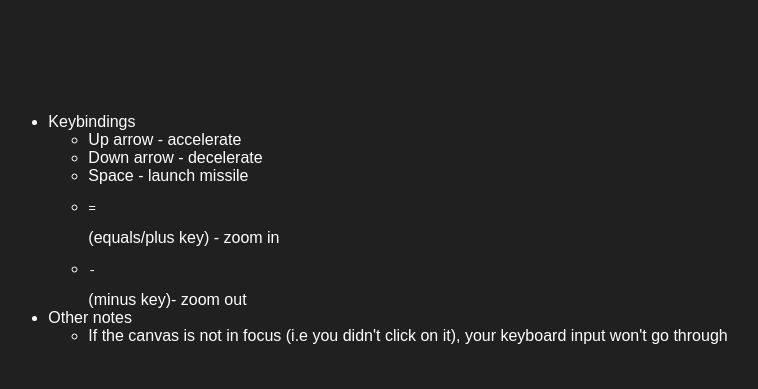
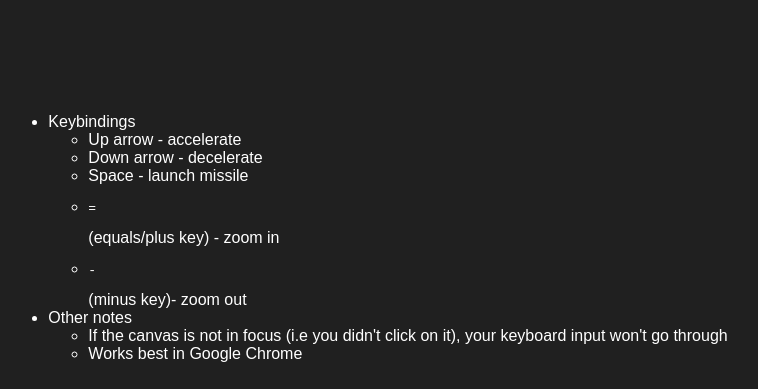
Before and after one commit to ritikmishra/tactician, a plain HTML site: page tactician-bevy/index.html in a window 1280 px wide. Shown: the part 411-800 px from the top of the page, without its empty margins (272-1030 px from the left). Drawn offline with Linux system fonts and the light colour scheme; a script that the page names is missing.

Commit message:
add note that it works best in google chrome

```diff
--- a/tactician-bevy/index.html
+++ b/tactician-bevy/index.html
@@ -59,6 +59,7 @@
       <li>Other notes</li>
       <ul>
         <li>If the canvas is not in focus (i.e you didn't click on it), your keyboard input won't go through</li>
+        <li>Works best in Google Chrome</li>
       </ul>
     </ul>
     <img id="loading" src="https://fonts.gstatic.com/s/i/materialicons/sync/v12/24px.svg">
```
